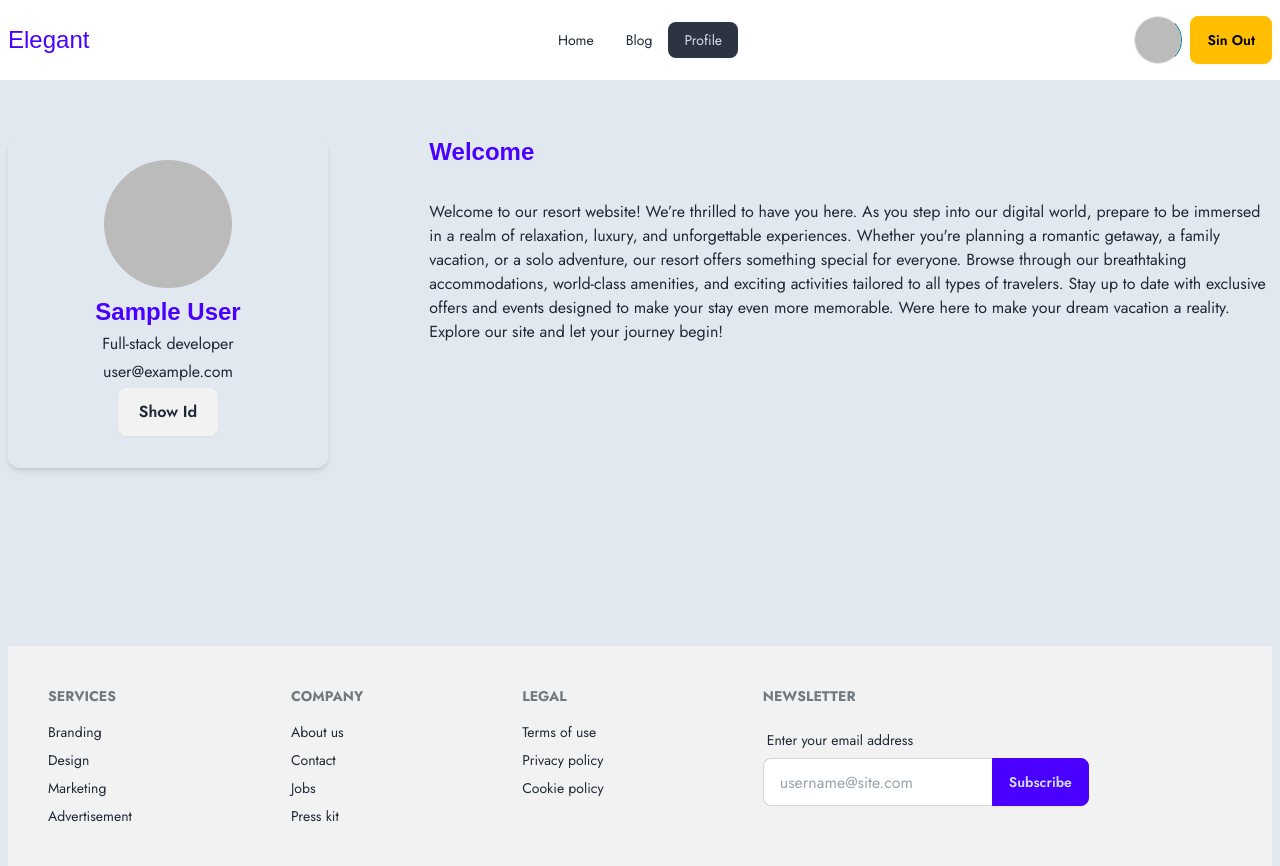
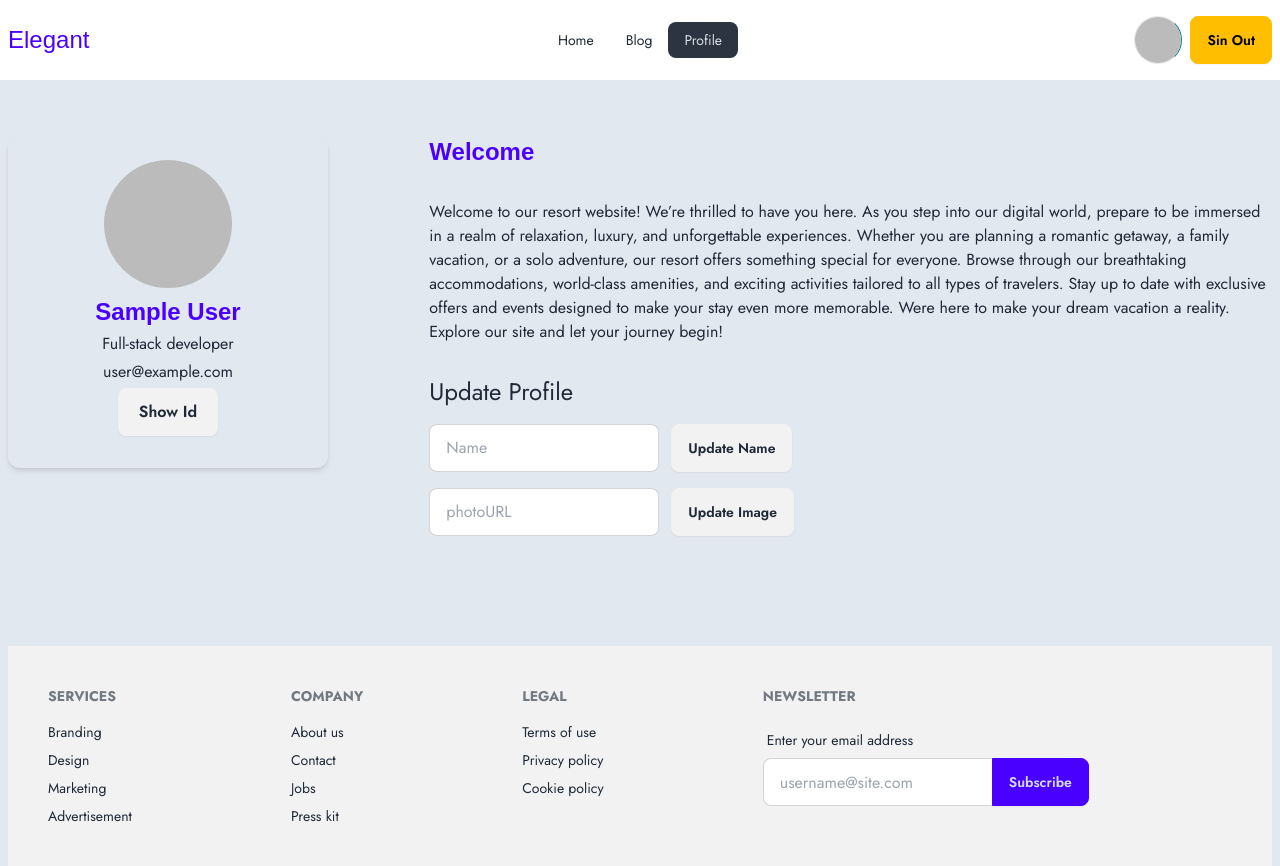
Before and after one commit to rajiul93/hospitality, a React (Vite) app: page /profile in a window 1280 px wide. Built offline with nearby package versions, Linux system fonts and the light colour scheme; no server answers; sample sign-in values are in the browser's storage; a web font is replaced by a local one.

Commit message:
manage env file

```diff
--- a/src/Firebase/firebase.config.js
+++ b/src/Firebase/firebase.config.js
@@ -5,12 +5,12 @@ import { initializeApp } from "firebase/app";
 
 // Your web app's Firebase configuration
 const firebaseConfig = {
-  apiKey: "AIzaSyBqCf8UW5RK-AZzwAwqCGq9LUsTZy7SvkU",
-  authDomain: "elegant-a6f33.firebaseapp.com",
-  projectId: "elegant-a6f33",
-  storageBucket: "elegant-a6f33.appspot.com",
-  messagingSenderId: "995120705628",
-  appId: "1:995120705628:web:a0d376356901a3d608b699"
+  apiKey: import.meta.env.VITE_API_KEY,
+  authDomain: import.meta.env.VITE_AUTH_DOMAIN,
+  projectId: import.meta.env.VITE_PROJECT_ID,
+  storageBucket: import.meta.env.VITE_PROJECT_BUCKET,
+  messagingSenderId: import.meta.env.VITE_MESSAGING_SEND_ID,
+  appId: import.meta.env.VITE_APP_ID,
 };
 
 // Initialize Firebase
--- a/src/Page/Profile/Profile.jsx
+++ b/src/Page/Profile/Profile.jsx
@@ -1,10 +1,59 @@
 import { useContext, useState } from "react";
+import { ToastContainer, toast } from 'react-toastify';
 import { AuthContext } from "../../Provider/AuthProvider";
+const Profile = () => {
+    // const auth = getAuth(app);
+  const { user, updateName,updatePhoto, setUser } = useContext(AuthContext);
+  const [show, setShow] = useState(false);
 
-const Profile = () => {
-  const { user } = useContext(AuthContext);
-  const [show, setShow] = useState(false);
+
+  const updateUserName = async (e) => {
+    e.preventDefault();
+    const name =  e.target.name.value;
+    if (!name.length) {
+        toast.warning('You should enter your new name')
+      return
+    }
+    try {
+        await updateName(name)
+        setUser({
+            ...user,
+            displayName:name,
+        });
+        e.target.name.value =""
+    } catch (error) {
+        console.error('Failed to update profile:', error);
+    }
+  };
+
+  const updateUserPhoto = async (e) => {
+    e.preventDefault();
+    const image =  e.target.image.value;
+    if (!image.length) {
+        toast.warning('You should enter your new image url')
+      return
+    }
+    try {
+        await updatePhoto(image)
+        setUser({
+            ...user,
+            photoURL:image,
+
+        });
+        e.target.image.value =""
+    } catch (error) {
+        console.error('Failed to update profile:', error);
+    }
+  };
+
+
+
+
   return (
+
+<>
+<ToastContainer />
+
     <div className="my-14 grid grid-cols-1 md:grid-cols-6">
       <div className="col-span-2">
         <div className="flex flex-col justify-center max-w-xs p-6 shadow-md rounded-xl sm:px-12 dark:bg-gray-50 dark:text-gray-800">
@@ -45,11 +94,13 @@ const Profile = () => {
       </div>
       <div className="col-span-4">
         <div>
-          <h1 className="text-2xl font-bold font-one mb-8 text-primary">Welcome</h1>
+          <h1 className="text-2xl font-bold font-one mb-8 text-primary">
+            Welcome
+          </h1>
           <p className="">
             Welcome to our resort website! We’re thrilled to have you here. As
             you step into our digital world, prepare to be immersed in a realm
-            of relaxation, luxury, and unforgettable experiences. Whether you're
+            of relaxation, luxury, and unforgettable experiences. Whether you are
             planning a romantic getaway, a family vacation, or a solo adventure,
             our resort offers something special for everyone. Browse through our
             breathtaking accommodations, world-class amenities, and exciting
@@ -59,8 +110,33 @@ const Profile = () => {
             our site and let your journey begin!
           </p>
         </div>
+
+        <div>
+          <h1 className="text-2xl mt-8">Update Profile</h1>
+          <form onSubmit={updateUserName} className="flex gap-3 mt-4">
+            <label className="input input-bordered flex items-center gap-2">
+              <input
+                name="name"
+                type="text"
+                className="grow"
+                placeholder="Name"
+              />
+            </label>
+            <button type="submit" className="btn">
+              Update Name
+            </button>
+          </form>
+          <form onSubmit={updateUserPhoto} className="flex gap-3 mt-4">
+            <label className="input input-bordered flex items-center gap-2">
+              <input name="image" type="text" className="grow" placeholder="photoURL" />
+            </label>
+            <button type="submit" className="btn">Update Image</button>
+          </form>
+        </div>
       </div>
     </div>
+</>
+
   );
 };
 
--- a/src/Provider/AuthProvider.jsx
+++ b/src/Provider/AuthProvider.jsx
@@ -6,6 +6,7 @@ import {
   signInWithEmailAndPassword,
   signInWithPopup,
   signOut,
+  updateProfile,
 } from "firebase/auth";
 import { createContext, useEffect, useState } from "react";
 import { app } from "../Firebase/firebase.config";
@@ -35,6 +36,16 @@ const loginWithEmail=(email,password)=>{
     return signOut(auth)
 
   }
+const updateName = (name)=>{
+  return updateProfile(auth.currentUser, {
+    displayName: name
+  })
+}
+const updatePhoto = (image)=>{
+  return updateProfile(auth.currentUser, {
+    photoURL: image
+  })
+}
   useEffect(() => {
     const unSubscribe = onAuthStateChanged(auth, (user) => {
       setUser(user);
@@ -49,7 +60,10 @@ const loginWithEmail=(email,password)=>{
     googleLogin,
     logOut,
     createWithEmailPassword,
-    loginWithEmail
+    loginWithEmail,
+    setUser,
+    updateName,
+    updatePhoto
   };
   return (
     <AuthContext.Provider value={authInfo}>{children}</AuthContext.Provider>
```
